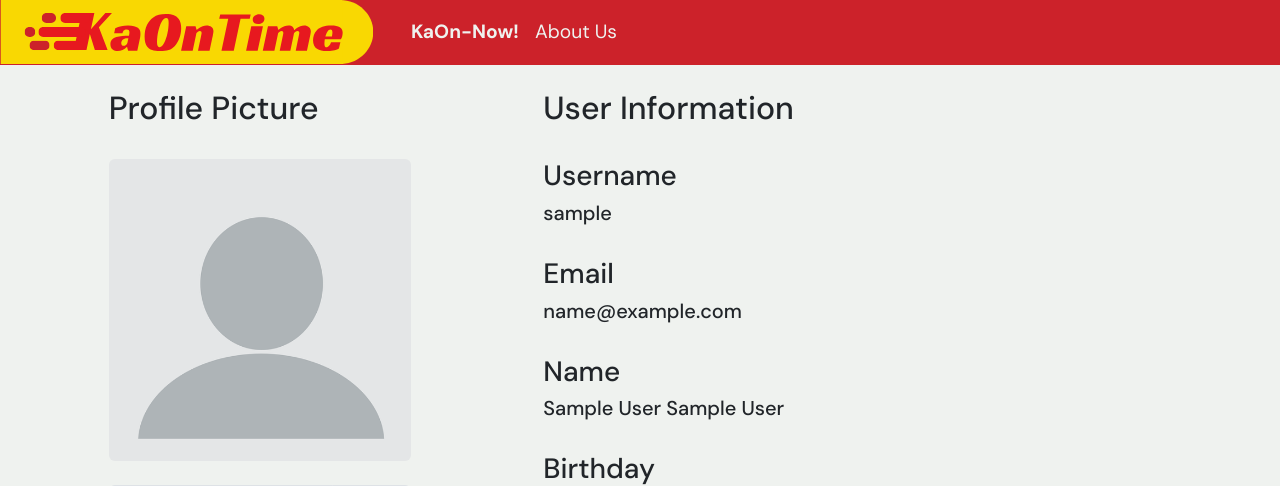
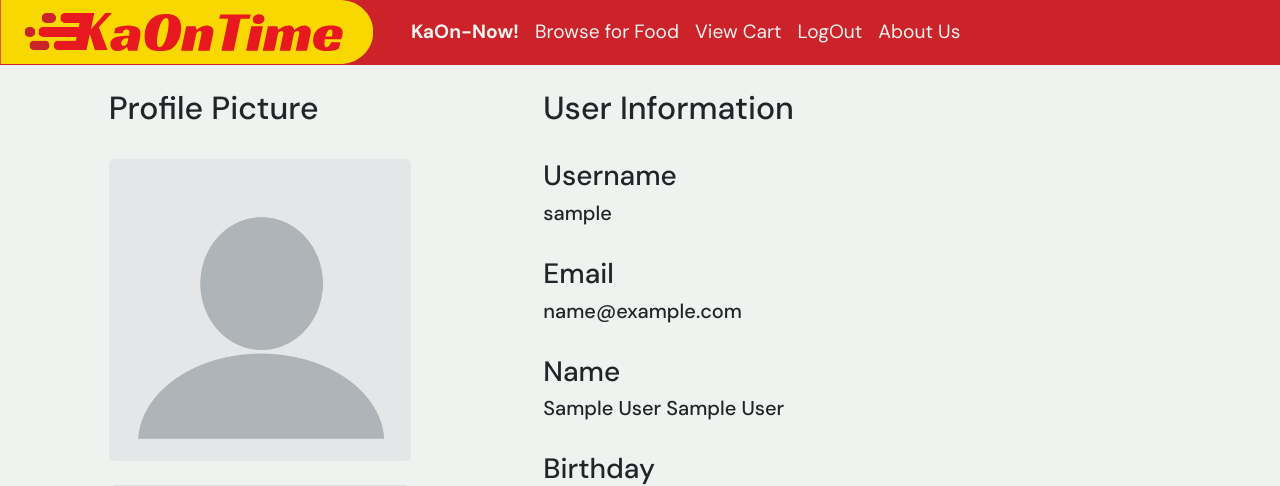
Before and after one commit to cusgan/IM1Project, a PHP site: page /user.php in a window 1280 px wide. Shown: the top 486 px of the page. Run offline with PHP 8.4, Linux system fonts and the light colour scheme; the visitor is signed in with stand-in values (Sample User, id 1).

Commit message:
navbar links, deactivate & logout

```diff
--- a/api/deactivate.php
+++ b/api/deactivate.php
@@ -10,7 +10,7 @@ if(mysqli_query($connection,$sql)){
     $smile = false;
     $big = "Goodbye!";
     $mid = "Your account has now been deactivated.";
-    $sml = "Returning to Landing Page...";
+    $sml = "Thank you for using KaOnTime!";
     header( "refresh:3; url=../index.php" );
 } else {
     $smile = false;
@@ -19,5 +19,9 @@ if(mysqli_query($connection,$sql)){
     $sml = "Returning to Previous Page...";
     header( "refresh:3; url=../$origin.php" );
 }
+$variables_list = "invalidlogin accid userid username email fname lname address birthday businessid bname bdesc baddr";
+$variables = explode(" ",$variables_list);
+foreach($variables as $var)
+    if(isset($_SESSION["$var"])) unset($_SESSION["$var"]);
 require_once("intermediary.php");
 displayIntermediaryLocal($smile,$big,$mid,$sml);
--- a/api/logout.php
+++ b/api/logout.php
@@ -1,5 +1,6 @@
 <?php
 header( "refresh:1; url=../index.php" );
+session_start();
 $variables_list = "invalidlogin accid userid username email fname lname address birthday businessid bname bdesc baddr";
 $variables = explode(" ",$variables_list);
 foreach($variables as $var)
--- a/cart.php
+++ b/cart.php
@@ -5,7 +5,7 @@
 
     <body>
         <?php
-        session_start();
+        //session_start();
         include_once 'includes/header.php';
         require_once 'api/connect.php'; ?>
         <main>
--- a/includes/header.php
+++ b/includes/header.php
@@ -24,6 +24,22 @@
             <li class="nav-item">
               <a class="nav-link" href="#" data-bs-toggle="modal" data-bs-target="#modalSignupBusiness">Apply as Business</a>
             </li> -->
+            <?php
+            session_start();
+            if(isset($_SESSION['fname'])){
+              echo '
+              <li class="nav-item">
+                <a class="nav-link" href="search.php">Browse for Food</a>
+              </li>
+              <li class="nav-item">
+                <a class="nav-link" href="cart.php">View Cart</a>
+              </li>
+              <li class="nav-item">
+                <a class="nav-link" href="api/logout.php">LogOut</a>
+              </li>
+              ';
+            }
+            ?>
             <li class="nav-item">
               <a class="nav-link" href="about.php">About Us</a>
             </li>
--- a/search.php
+++ b/search.php
@@ -3,7 +3,7 @@
 <?php require_once 'includes/head.php'; ?>
 <body style="padding-bottom: 10rem;">
     <?php
-    session_start();
+    //session_start();
     $search_query = "";
     if(isset($_POST['search_query'])) {
         $search_query = $_POST['search_query'];
--- a/user.php
+++ b/user.php
@@ -4,7 +4,6 @@
 <body style="padding-bottom: 10rem;">
     <?php require_once("includes/header.php") ?>
     <?php
-    session_start();
     if(!isset($_SESSION['userid'])){
         header("Location: index.php");
     }
```
